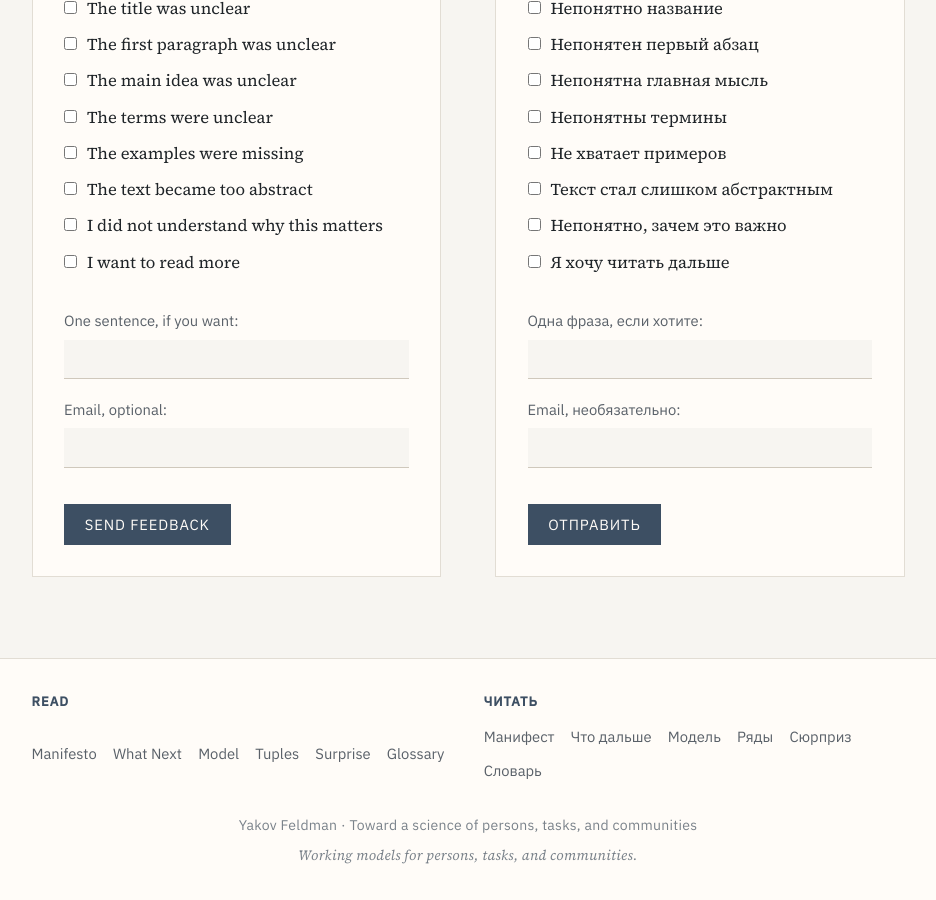
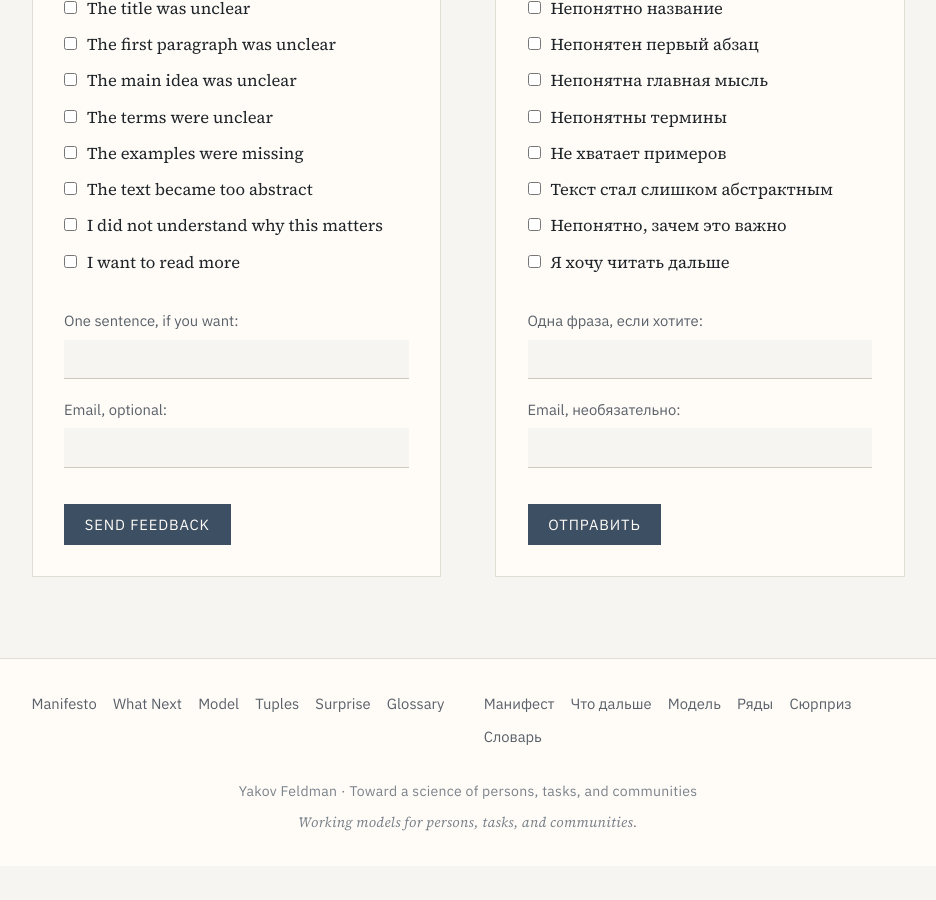
Before and after one commit to jfeldman777/books, a Jekyll site: the page built from index.md, in a window 1280 px wide and 900 px high, scrolled down 1015 px. Shown: the whole window, without its empty margins (172-1108 px from the left). Built offline with Jekyll 4.4.1, drawn with Linux system fonts in a browser that asks for light colours; after the commit the page ends 1881 px from its top, so only the background shows below that.

Commit message:
футер2

```diff
--- a/_includes/site-footer.html
+++ b/_includes/site-footer.html
@@ -2,7 +2,6 @@
   <div class="site-footer__inner">
     <nav class="footer-nav" aria-label="Reading routes">
       <div class="footer-nav__group">
-        <h2>Read</h2>
         <a href="{{ '/01_manifesto_en/' | relative_url }}">Manifesto</a>
         <a href="{{ '/02_start_here_en/' | relative_url }}">What Next</a>
         <a href="{{ '/04_three_main_lines_en/' | relative_url }}">Model</a>
@@ -11,7 +10,6 @@
         <a href="{{ '/06_short_glossary_en/' | relative_url }}">Glossary</a>
       </div>
       <div class="footer-nav__group">
-        <h2>Читать</h2>
         <a href="{{ '/01_manifesto_ru/' | relative_url }}">Манифест</a>
         <a href="{{ '/02_start_here_ru/' | relative_url }}">Что дальше</a>
         <a href="{{ '/04_three_main_lines_ru/' | relative_url }}">Модель</a>
```
